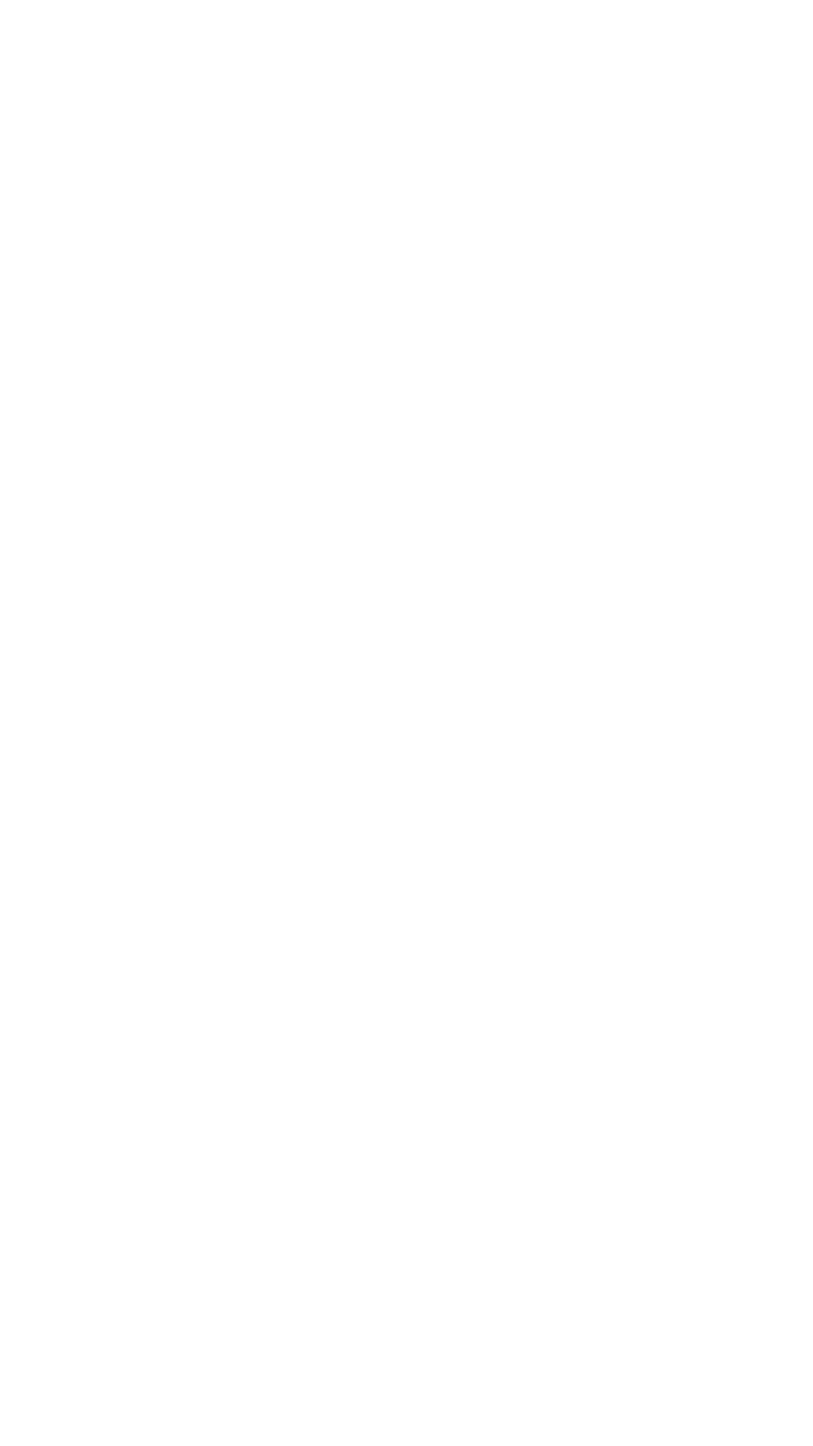
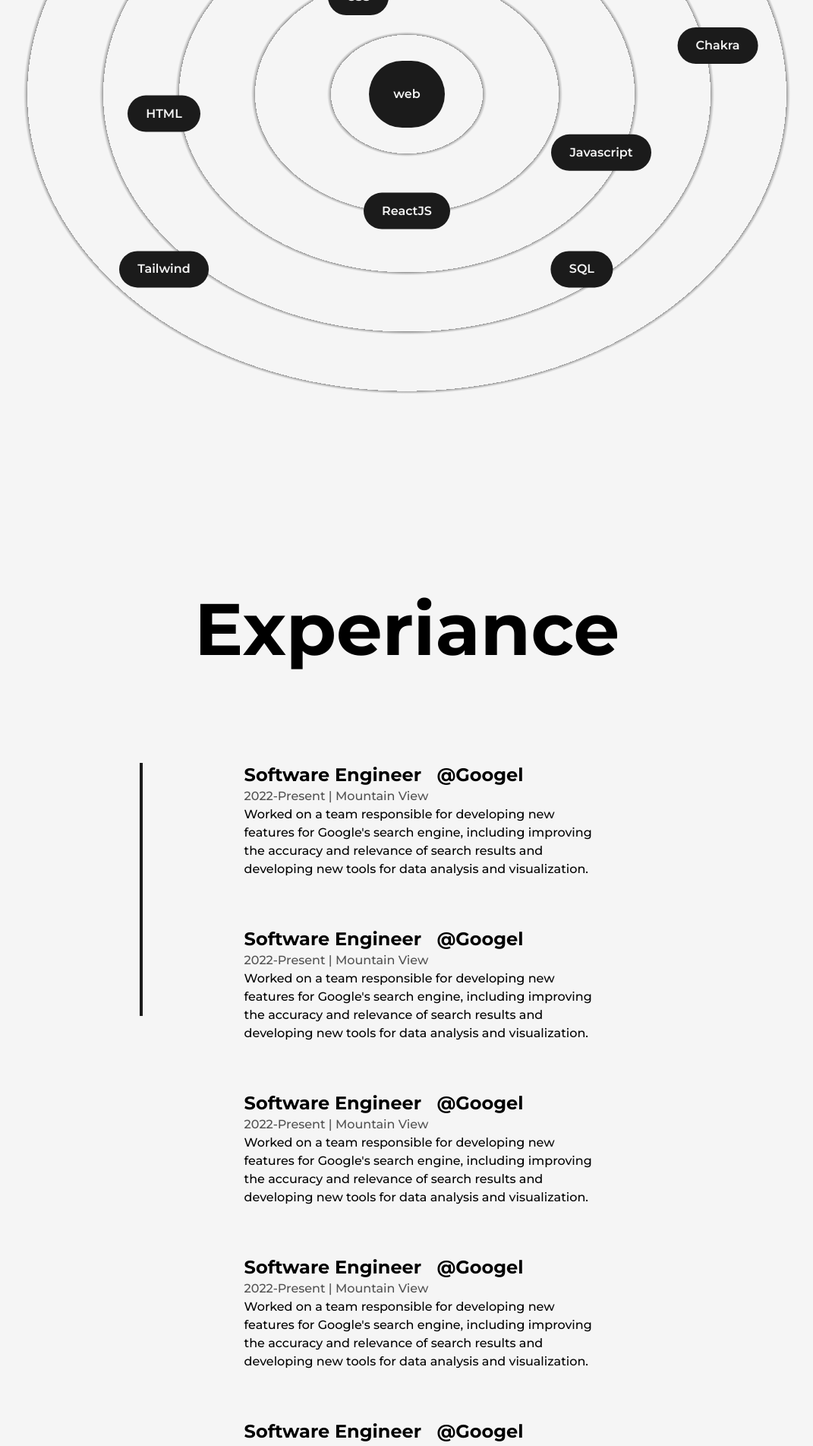
Before and after one commit to kpspavan/PavanFE, a Next.js app: page /about in a window 1280 px wide. Shown: the part 1560-3463 px from the top of the page at 76% size, without its empty margins (104-1175 px from the left). Before the commit the page ends 1158 px from the top, so only its background shows below. Built offline with nearby package versions, Linux system fonts and the light colour scheme.

Commit message:
added skills

```diff
--- /dev/null
+++ b/src/components/Experiance.js
@@ -0,0 +1,99 @@
+import React,{useRef} from "react";
+import {useScroll,motion} from "framer-motion"
+
+const Details = ({ position, company, companyLink, time, address, work }) => {
+  return (
+    <li className="my-8 first:mt-0 last:mb-0 w-[60%] mx-auto flex flex-col items-center justify-between "  >
+      <div  >
+        <h3 className="capitalize font-bold text-2xl" >
+          {position} &nbsp; <a target="_blank" className="text-prmary capitalize" href={companyLink}>@{company}</a>{" "}
+        </h3>
+        <span className="capitalize font-medium text-dark/75 " >
+          {time} | {address}
+        </span>
+        <p className="font-medium w-full" >{work}</p>
+      </div>
+    </li>
+  );
+};
+
+function Experiance() {
+    const ref = useRef(null)
+    const {scrollYProgress} = useScroll(
+        {
+            target:ref,
+            offset:["start end","center start"]
+        }
+    )
+  return (
+    <>
+      <div className="my-64">
+        <h2 className="font-bold text-8xl mb-32 w-full text-center">
+          Experiance
+        </h2>
+        <div ref={ref} className="w-[75%] m-auto relative ">
+        <motion.div style={{scaleY:scrollYProgress}}  className="absolute left-8 top-0 w-[4px] h-full bg-dark origin-top " />
+          <ul className="w-full flex flex-col items-start justify-between ml-4 " >
+            <Details
+              position="Software Engineer"
+              company="Googel"
+              companyLink="www.googel.com"
+              time="2022-present"
+              address="mountain view"
+              work="Worked on a team responsible for developing new features for Google's
+search engine, including improving the accuracy and relevance of search results and
+developing new tools for data analysis and visualization.
+"
+            />
+            <Details
+              position="Software Engineer"
+              company="Googel"
+              companyLink="www.googel.com"
+              time="2022-present"
+              address="mountain view"
+              work="Worked on a team responsible for developing new features for Google's
+search engine, including improving the accuracy and relevance of search results and
+developing new tools for data analysis and visualization.
+"
+            />
+            <Details
+              position="Software Engineer"
+              company="Googel"
+              companyLink="www.googel.com"
+              time="2022-present"
+              address="mountain view"
+              work="Worked on a team responsible for developing new features for Google's
+search engine, including improving the accuracy and relevance of search results and
+developing new tools for data analysis and visualization.
+"
+            />
+            <Details
+              position="Software Engineer"
+              company="Googel"
+              companyLink="www.googel.com"
+              time="2022-present"
+              address="mountain view"
+              work="Worked on a team responsible for developing new features for Google's
+search engine, including improving the accuracy and relevance of search results and
+developing new tools for data analysis and visualization.
+"
+            />
+            <Details
+              position="Software Engineer"
+              company="Googel"
+              companyLink="www.googel.com"
+              time="2022-present"
+              address="mountain view"
+              work="Worked on a team responsible for developing new features for Google's
+search engine, including improving the accuracy and relevance of search results and
+developing new tools for data analysis and visualization.
+"
+            />
+          </ul>
+        </div>
+      </div>
+    </>
+  );
+}
+
+export default Experiance;
--- /dev/null
+++ b/src/components/Skills.js
@@ -0,0 +1,40 @@
+import React from "react";
+import {motion} from "framer-motion"
+
+const Skill = ({name,x,y}) => {
+    return (
+        <>
+          <motion.div className="flex  items-center justify-center rounded-full font-semibold bg-dark text-light  py-3 px-6  shadow-dark  cursor-pointer absolute " whileHover={{scale:1.05}} viewport={{once:true}} initial={{x:0,y:0}} whileInView={{x:x,y:y}} transition={{duration:1.5}} >
+            {name}
+          </motion.div>
+        </>
+    );
+}
+
+function Skills() {
+  return (
+    <>
+      <h2 className="font-bold text-8xl mt-64 w-full text-center">Skills</h2>
+      <div className="w-full h-screen relative flex items-center justify-center rounded-full bg-circularLight">
+        <motion.div className="flex items-center justify-center rounded-full font-semibold bg-dark text-light  p-8 shadow-dark  cursor-pointer " whileHover={{scale:1.05}} >
+          web
+        </motion.div>
+        <Skill name="HTML" x="-25vw" y="2vw"  />
+        <Skill name="CSS" x="-5vw" y="-10vw"  />
+        <Skill name="Javascript" x="20vw" y="6vw"  />
+        <Skill name="ReactJS" x="0vw" y="12vw"  />
+        <Skill name="Next.JS" x="-20vw" y="-15vw"  />
+        <Skill name="Git" x="15vw" y="-12vw"  />
+        <Skill name="Chakra" x="32vw" y="-5vw"  />
+        <Skill name="Figma" x="0vw" y="-20vw"  />
+        <Skill name="Tailwind" x="-25vw" y="18vw"  />
+        <Skill name="SQL" x="18vw" y="18vw"  />
+
+
+
+      </div>
+    </>
+  );
+}
+
+export default Skills;
--- a/src/pages/about.js
+++ b/src/pages/about.js
@@ -5,6 +5,8 @@
 import profilePic from "../../public/images/profile/developer-pic-2.jpg";
 import Image from "next/image";
 import { useInView, useMotionValue, useSpring } from "framer-motion";
+import Skills from '../components/Skills'
+import Experiance from '../components/Experiance'
 
 const AnimatedNumber = ({value}) => {
     const ref = useRef(null)
@@ -91,6 +93,8 @@
               </div>
             </div>
           </div>
+          <Skills />
+          <Experiance  />
         </Layout>
       </main>
     </>
--- a/tailwind.config.js
+++ b/tailwind.config.js
@@ -20,6 +20,9 @@
     },
     animation:{
       'spin-slow':'spin 8s linear infinite'
+    },
+    backgroundImage:{
+      circularLight:" repeating-radial-gradient(rgba(0,0,0,0.4), 2px,#f5f5f5 5px,#f5f5f5 100px);"
     }
   },
   plugins: [],
```
